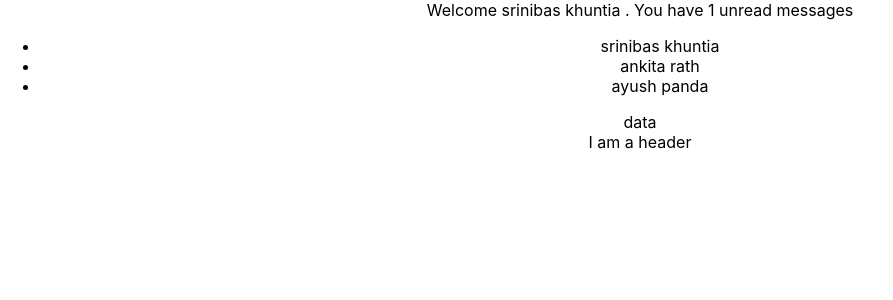
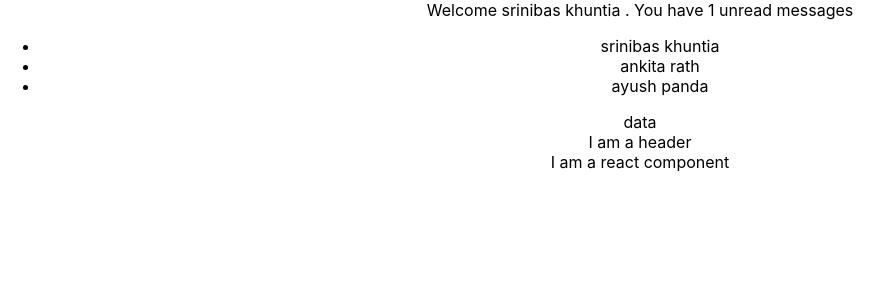
Before and after one commit to srinibas39/typescript, a React (Create React App) app: page / in a window 1280 px wide. Shown: the top 300 px of the page, without its empty margins (0-893 px from the left). Built offline with nearby package versions, Linux system fonts and the light colour scheme.

Commit message:
props as ect node

```diff
--- a/src/App.tsx
+++ b/src/App.tsx
@@ -2,6 +2,7 @@ import "./App.css";
 import { Greet } from "./components/greet";
 import { GreetList } from "./components/greetList";
 import { Header } from "./components/header";
+import { ReactNode } from "./components/ReactNode";
 import { Status } from "./components/status";
 
 const App = () => {
@@ -20,6 +21,9 @@ const App = () => {
       <GreetList nameList={nameList} />
       <Status status={"data"}/>
       <Header>I am a header</Header>
+      <ReactNode>
+        <Header>I am a react component</Header>
+      </ReactNode>
     </div>
   );
 };
--- /dev/null
+++ b/src/components/ReactNode.tsx
@@ -0,0 +1,9 @@
+type ReactNodeProps={
+    children:React.ReactNode
+}
+
+export const ReactNode=({children}:ReactNodeProps)=>{
+    return <div>
+        {children}
+    </div>
+}
```
